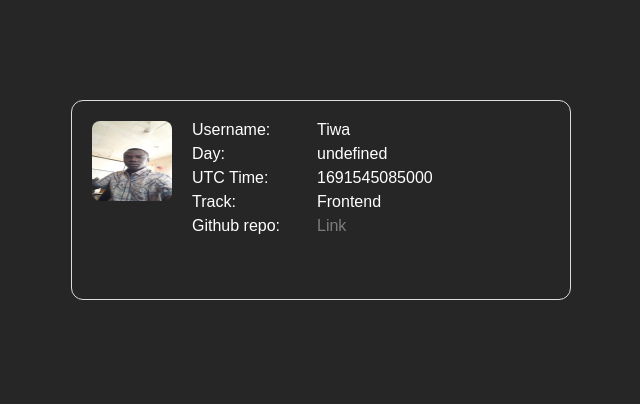
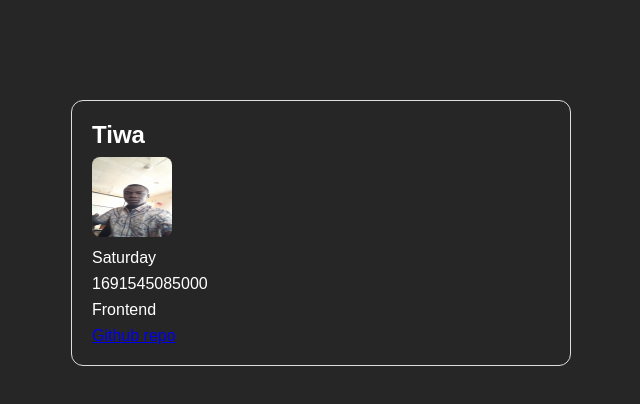
Before and after one commit to twizz4u/HNGIntern-stage-1-Task, a plain HTML site: page index.html in a window 1280 px wide. Shown: the whole page, without its empty margins (319-959 px from the left). Drawn offline with Linux system fonts and the light colour scheme.

Commit message:
Updated my code

```diff
--- a/index.html
+++ b/index.html
@@ -4,10 +4,11 @@
     <meta charset="UTF-8" />
     <meta name="viewport" content="width=device-width, initial-scale=1.0" />
     <link rel="stylesheet" href="style.css" />
-    <title>Document</title>
+    <title>HNG Stage one Task</title>
   </head>
   <body>
     <div class="container">
+      <h2 data-testid="slackUserName">Tiwa</h2>
       <div class="img-box">
         <img
           src="Tiwa.jpg"
@@ -19,15 +20,15 @@
       </div>
       <div class="user-info-box">
         <ul>
-          <li data-testid="slackUserName"><span>Username:</span> Tiwa</li>
-          <li data-testid="currentDayOfTheWeek"><span>Day:</span></li>
-          <li data-testid="currentUTCTime"><span>UTC Time:</span></li>
-          <li data-testid="myTrack"><span>Track:</span>Frontend</li>
-          <li data-testid="githubURL">
-            <span>Github repo:</span>
-            <a href="https://github.com/twizz4u/HNGIntern-stage-1-Task">Link</a>
-          </li>
+          <li data-testid="currentDayOfTheWeek">Friday</li>
+          <li data-testid="currentUTCTime">636367337</li>
+          <li data-testid="myTrack">Frontend</li>
         </ul>
+        <a
+          data-testid="githubURL"
+          href="https://github.com/twizz4u/HNGIntern-stage-1-Task"
+          >Github repo</a
+        >
       </div>
     </div>
     <script>
@@ -37,6 +38,7 @@
         "Tuesday",
         "Wednesday",
         "Thursday",
+        "Friday",
         "Saturday",
       ];
 
@@ -54,8 +56,8 @@
       const UTCTime = new Date(
         `${UTCMonth} ${UTCDAte}, ${UTCYear}, ${UTCHour}:${UTCminutes}:${UTCSeconds}.${UTCMiliseconds}`
       );
-      time.innerHTML = `<span>UTC Time:</span> ${UTCTime.getTime()}`;
-      day.innerHTML = `<span>Day:</span>${daysOfTheWeek[date.getDay()]}`;
+      time.innerHTML = `${UTCTime.getTime()}`;
+      day.innerHTML = `${daysOfTheWeek[date.getDay()]}`;
     </script>
   </body>
 </html>
--- a/style.css
+++ b/style.css
@@ -23,28 +23,29 @@ body {
   padding: 2rem;
   border: 1px solid #ddd;
   border-radius: 1.2rem;
-  display: flex;
-  gap: 2rem;
-  height: 20rem;
 }
+
+img {
+  margin-bottom: 0.8rem;
+}
+
 ul {
   width: 25rem;
+}
+
+h2 {
+  margin-bottom: 0.8rem;
 }
 
 ul li {
   list-style: none;
   width: 100%;
-  margin-bottom: 0.6rem;
+  margin-bottom: 0.8rem;
   display: flex;
 }
 
 ul li span {
   flex-basis: 50%;
-}
-
-ul a {
-  text-decoration: none;
-  color: #dddddd7a;
 }
 
 div img {
```
